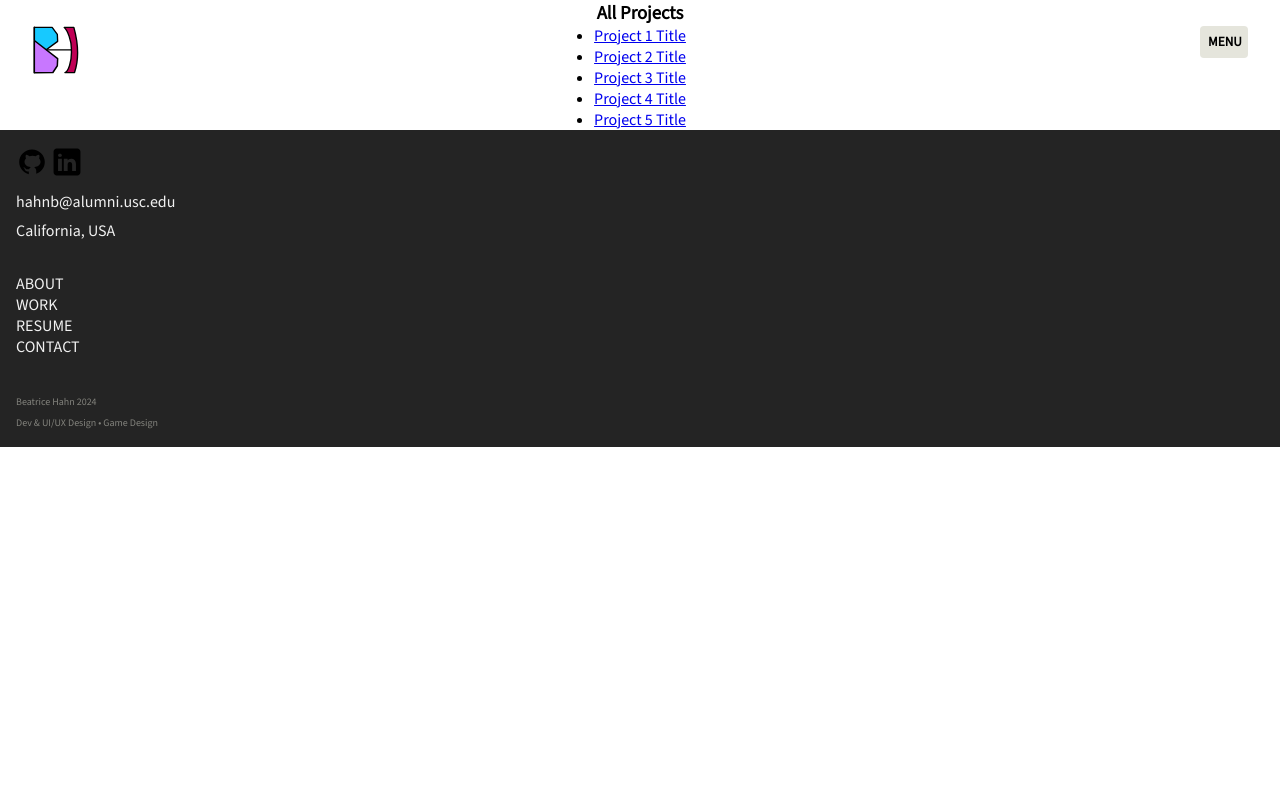
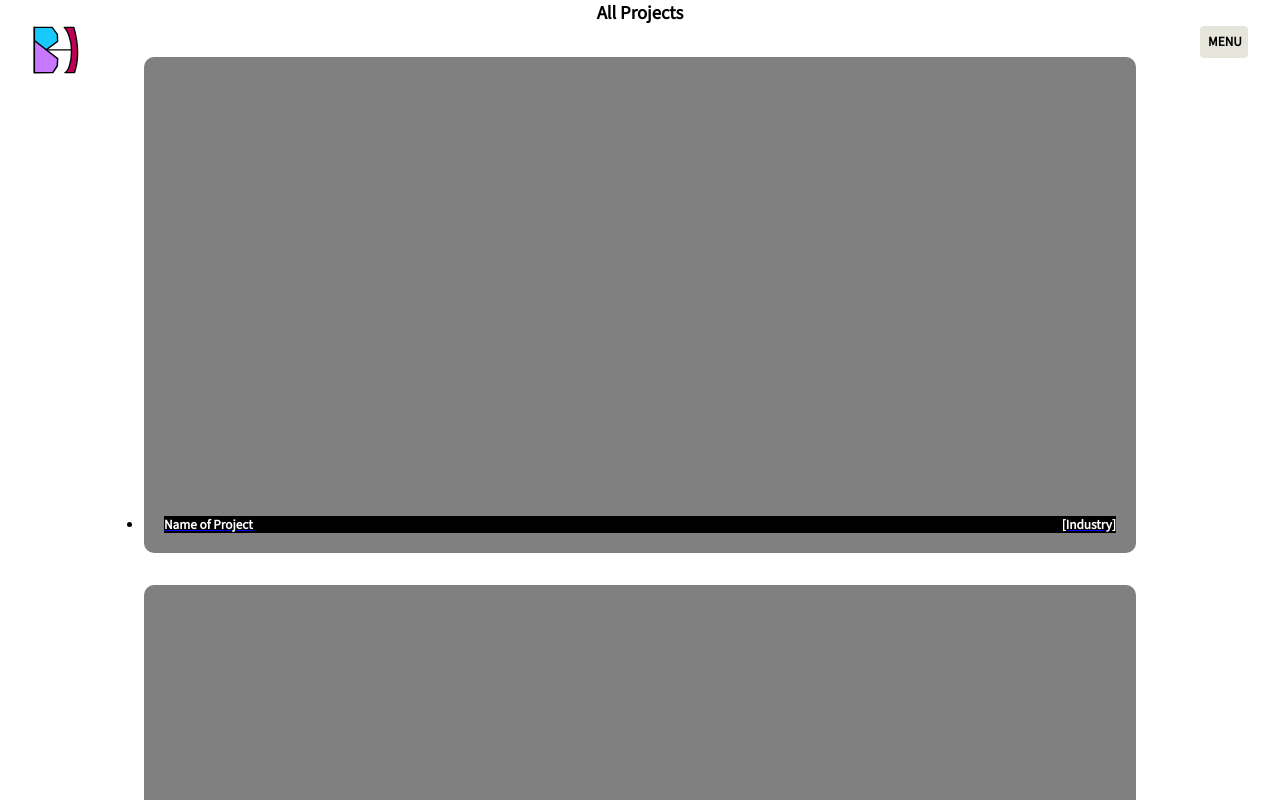
Before and after one commit to beatricehahn/portfolio, a SvelteKit app in the folder my-portfolio/: page /work in a window 1280 px wide. Shown: the top 800 px of the page. Built offline with nearby package versions, Linux system fonts and the light colour scheme.

Commit message:
Use work component as children

```diff
--- a/my-portfolio/src/routes/work/+page.svelte
+++ b/my-portfolio/src/routes/work/+page.svelte
@@ -1,9 +1,13 @@
+<script>
+    import Work from '../../components/atoms/work.svelte';
+</script>
+
 <h3>All Projects</h3>
 
 <ul>
-    <li><a href="/work/one">Project 1 Title</a></li>
-    <li><a href="/work/two">Project 2 Title</a></li>
-    <li><a href="/work/three">Project 3 Title</a></li>
-    <li><a href="/work/four">Project 4 Title</a></li>
-    <li><a href="/work/five">Project 5 Title</a></li>
+    <li><a href="/work/one"><Work /></a></li>
+    <li><a href="/work/two"><Work /></a></li>
+    <li><a href="/work/three"><Work /></a></li>
+    <li><a href="/work/four"><Work /></a></li>
+    <li><a href="/work/five"><Work /></a></li>
 </ul>
```
